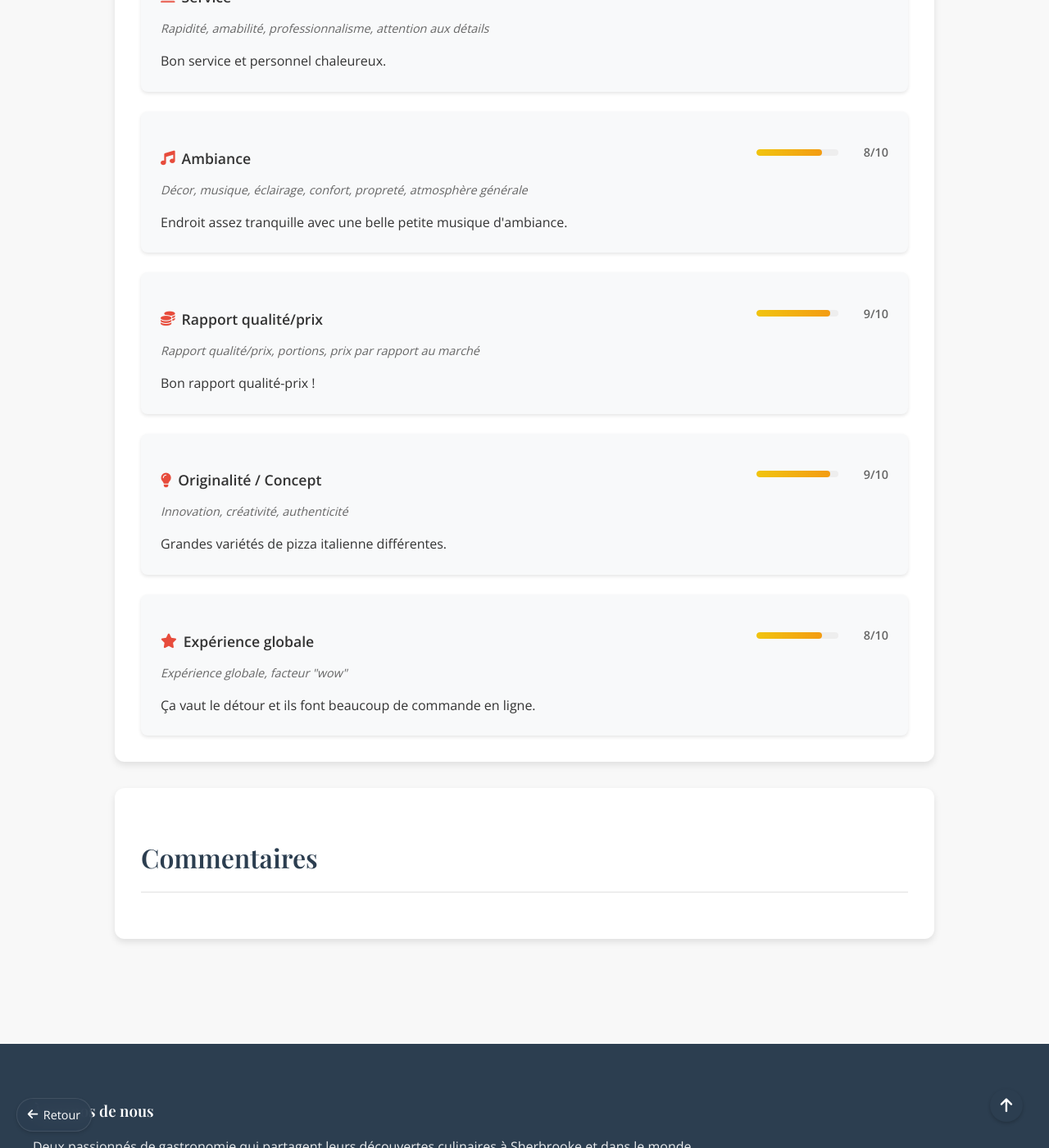
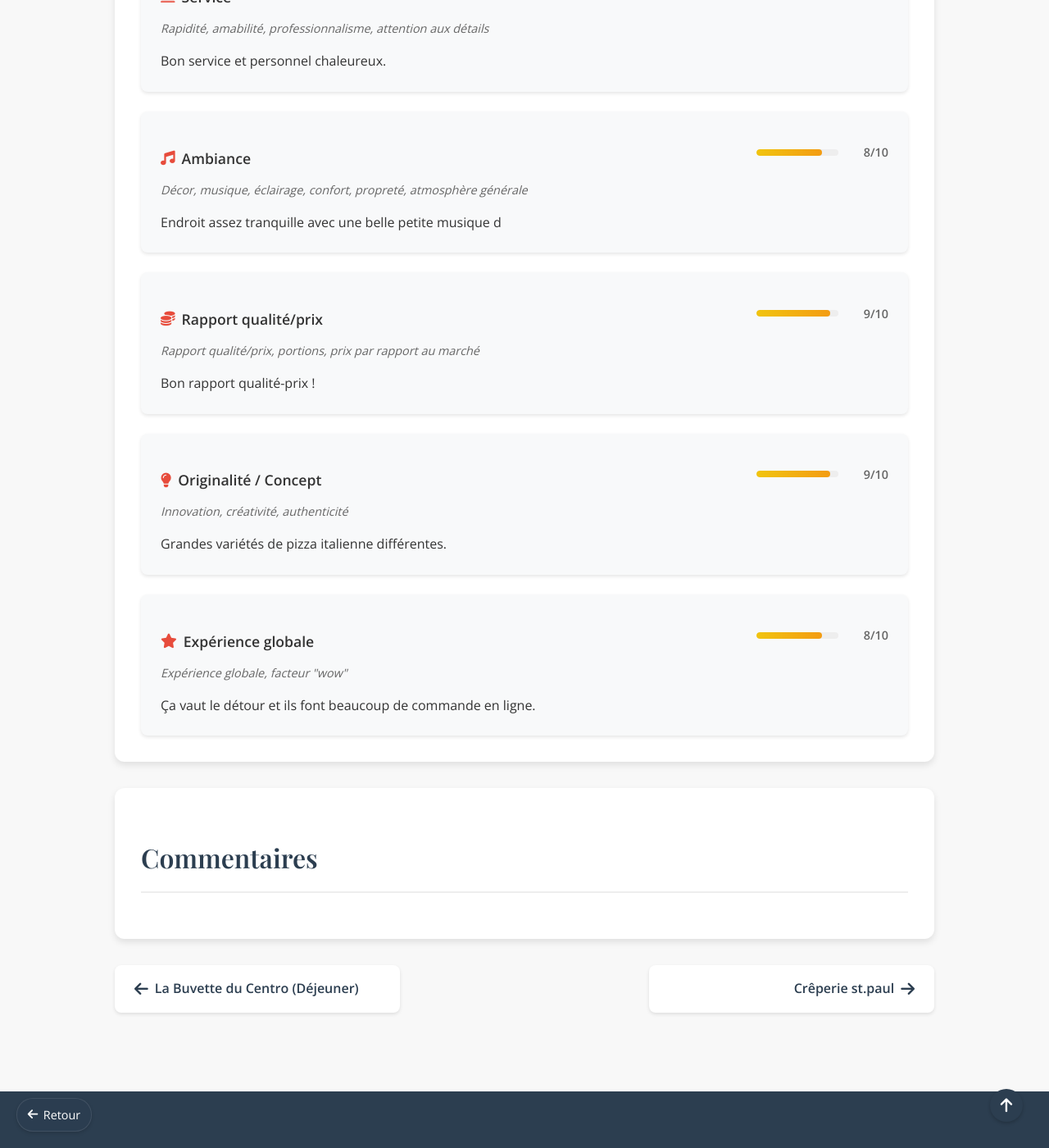
Before and after one commit to Natael21/blog-culinaire, a Jekyll site: the page built from _posts/2025-12-27-di-me-tutto-pizzeria.markdown, in a window 1280 px wide and 1400 px high, scrolled down 2040 px. Shown: the whole window at 82% size. Built offline with Jekyll 4.4.1, drawn with Linux system fonts in a browser that asks for light colours; a script that is not in the unit is left out; comment, search, counter and statistics services are not loaded.

Commit message:
Ajout de 3 restaurants: + 2025-06-23-cantine-75.markdown + 2025-12-27-di-me-tutto-pizzeria.markdown + 2026-01-02-la-buvette-du-centro-dejeuner.markdown

```diff
--- a/_posts/2025-06-23-cantine-75.markdown
+++ b/_posts/2025-06-23-cantine-75.markdown
@@ -2,7 +2,7 @@
 layout: restaurant
 title: "Cantine 75"
 date: 2025-06-23
-state: draft
+state: ready
 note: 8.5
 style: "Américain"
 diet: "vegetarian-friendly"
--- a/_posts/2025-12-27-di-me-tutto-pizzeria.markdown
+++ b/_posts/2025-12-27-di-me-tutto-pizzeria.markdown
@@ -28,7 +28,7 @@
   ambiance:
     score: 8
     criteria: 'Décor, musique, éclairage, confort, propreté, atmosphère générale'
-    comment: "Endroit assez tranquille avec une belle petite musique d'ambiance."
+    comment: "Endroit assez tranquille avec une belle petite musique d"
   value:
     score: 9
     criteria: 'Rapport qualité/prix, portions, prix par rapport au marché'
--- a/_posts/2026-01-02-la-buvette-du-centro-dejeuner.markdown
+++ b/_posts/2026-01-02-la-buvette-du-centro-dejeuner.markdown
@@ -2,7 +2,7 @@
 layout: restaurant
 title: "La Buvette du Centro (Déjeuner)"
 date: 2026-01-02
-state: draft
+state: ready
 note: 9.0
 style: "Bistro & Café"
 diet: "vegetarian-friendly"
```
Also changed, not shown: other parts of _posts/2025-12-27-di-me-tutto-pizzeria.markdown (+1 -1 lines).
